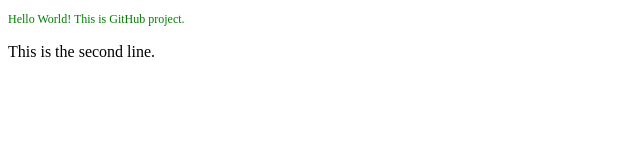
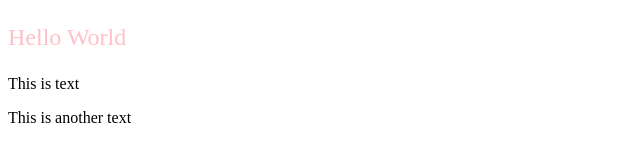
Before and after one commit to liudmylarud/learning-git, a plain HTML site: page index.html in a window 1280 px wide. Shown: the whole page, without its empty margins (0-640 px from the left). Drawn offline with Linux system fonts and the light colour scheme.

Commit message:
accept changes for the main branch

```diff
--- a/index.html
+++ b/index.html
@@ -15,7 +15,8 @@
     </style>
 </head>
 <body>
-    <p class="green-text">Hello World! This is GitHub project.</p>
-    <p>This is the second line.</p>
+    <p class="pink-text">Hello World</p>
+    <p>This is text</p>
+    <p>This is another text</p>
 </body>
 </html>
```
